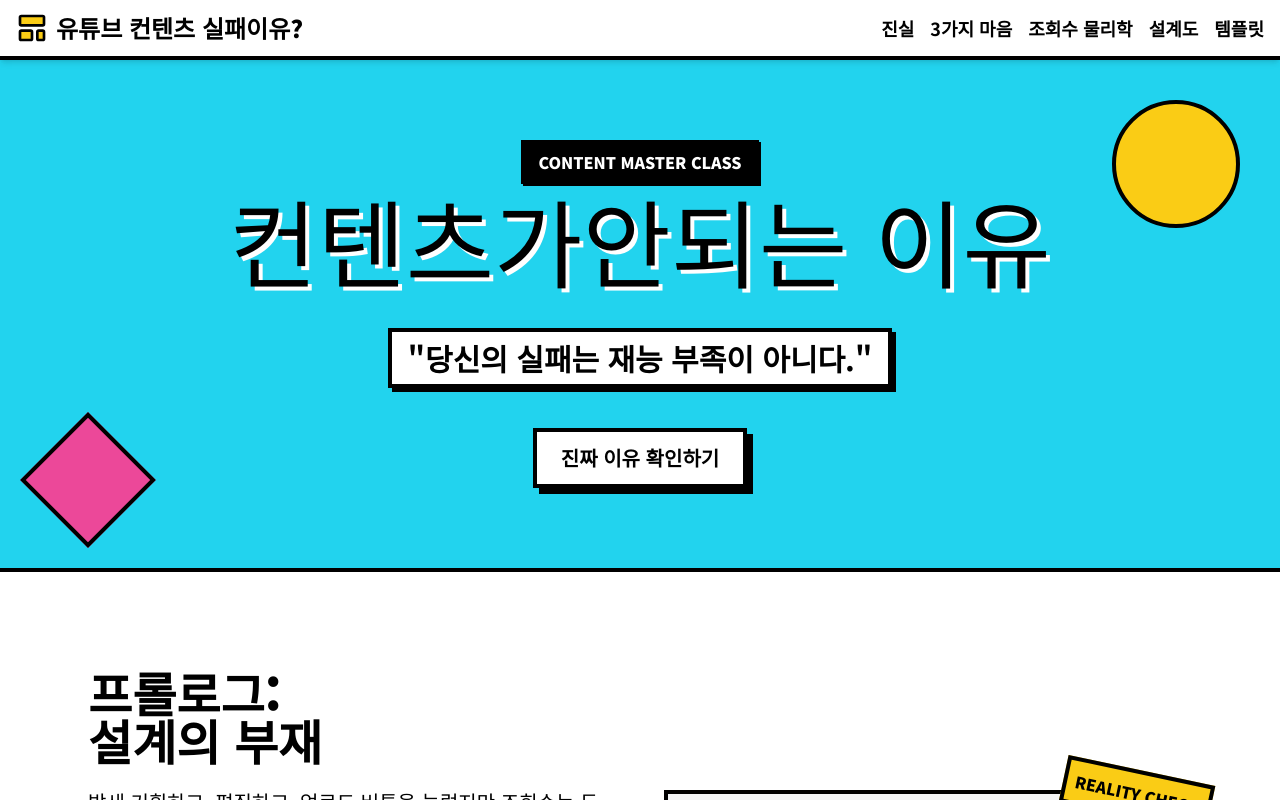
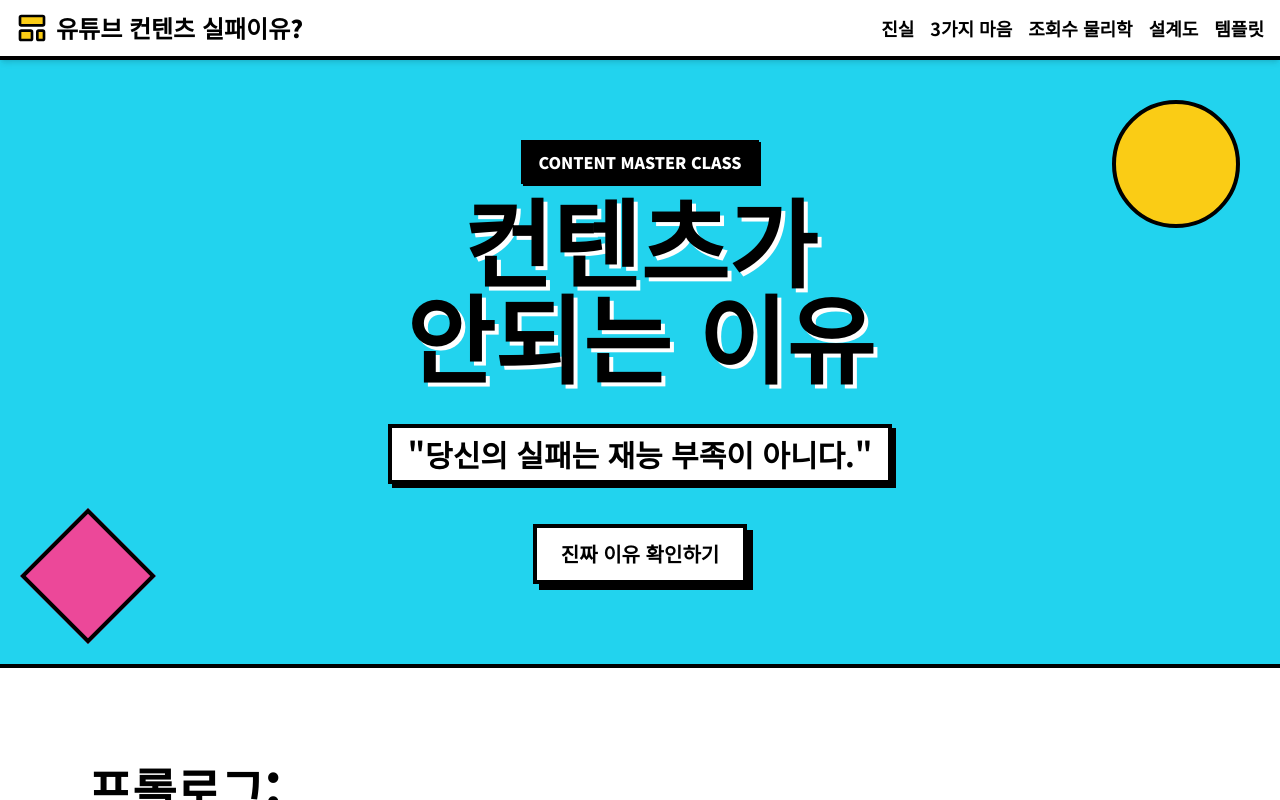
Before and after one commit to bitcory/youtubewin, a React (Vite) app: page / in a window 1280 px wide. Shown: the top 800 px of the page. Built offline with nearby package versions, Linux system fonts and the light colour scheme.

Commit message:
Fix hero title font weight: font-white → font-black
🤖 Generated with [Claude Code](https://claude.com/claude-code)

Co-Authored-By: Claude Opus 4.5 <noreply@anthropic.com>

```diff
--- a/App.tsx
+++ b/App.tsx
@@ -183,8 +183,8 @@ const App = () => {
 
         <div className="max-w-4xl mx-auto text-center relative z-10">
           <NeoBadge text="CONTENT MASTER CLASS" color="bg-black text-white" />
-          <h1 className="text-6xl md:text-8xl font-white mb-10 leading-tight drop-shadow-[4px_4px_0px_rgba(255,255,255,1)]">
-            컨텐츠가안되는 이유
+          <h1 className="text-6xl md:text-8xl font-black mb-10 leading-tight drop-shadow-[4px_4px_0px_rgba(255,255,255,1)]">
+            컨텐츠가<br />안되는 이유
           </h1>
           <p className="text-xl md:text-3xl font-bold mb-10 bg-white inline-block px-4 py-2 border-4 border-black shadow-[4px_4px_0px_0px_rgba(0,0,0,1)]">
             "당신의 실패는 재능 부족이 아니다."
@@ -484,7 +484,7 @@ const App = () => {
         <div className="max-w-4xl mx-auto text-center">
           <div className="mb-8">
             <LayoutTemplate className="w-16 h-16 mx-auto mb-4 text-yellow-400" />
-            <h2 className="text-4xl md:text-6xl font-black mb-6">당신은 이제<br />설계자입니다.</h2>
+            <h2 className="text-4xl md:text-6xl font-black mb-6">당신은 이제 설계자입니다.</h2>
             <p className="text-2xl md:text-3xl text-gray-300 leading-relaxed max-w-2xl mx-auto">
               조회수는 운이 아닙니다.<br />
               당신이 설계한 <span className="text-yellow-400 font-bold underline decoration-4 underline-offset-4">구조의 결과</span>입니다.
```
